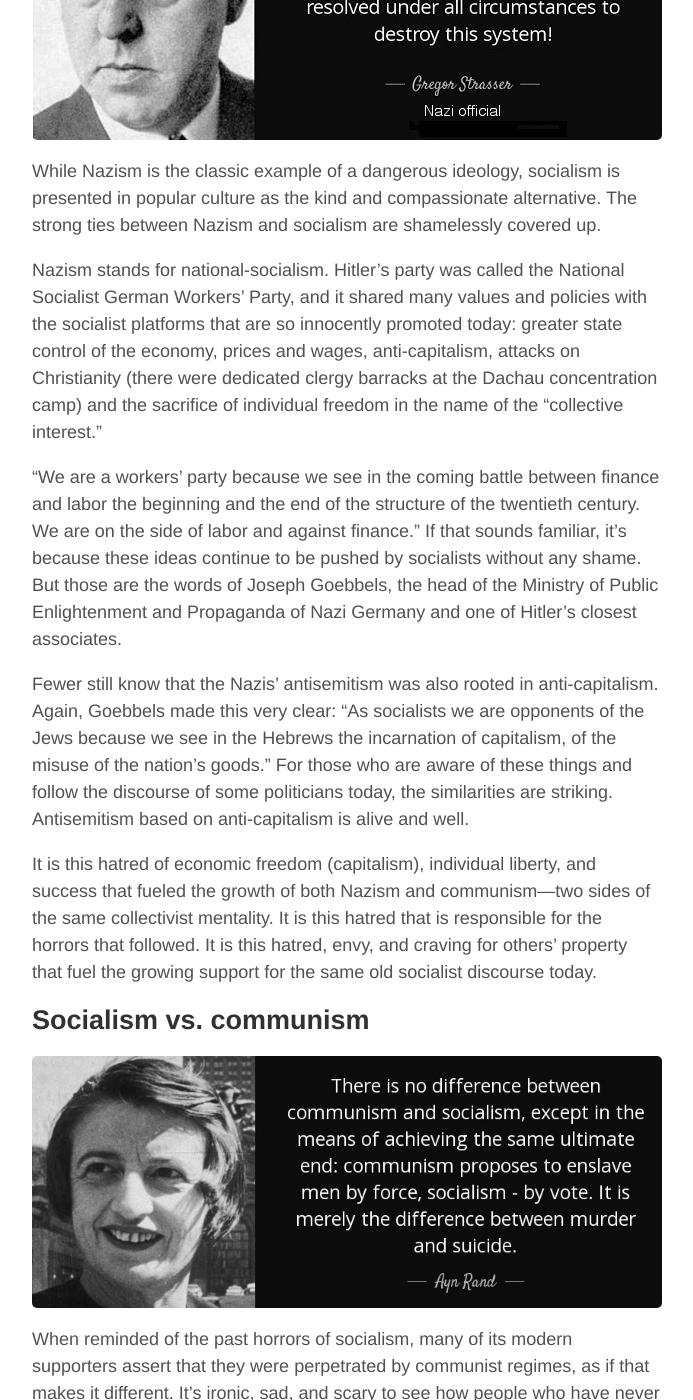
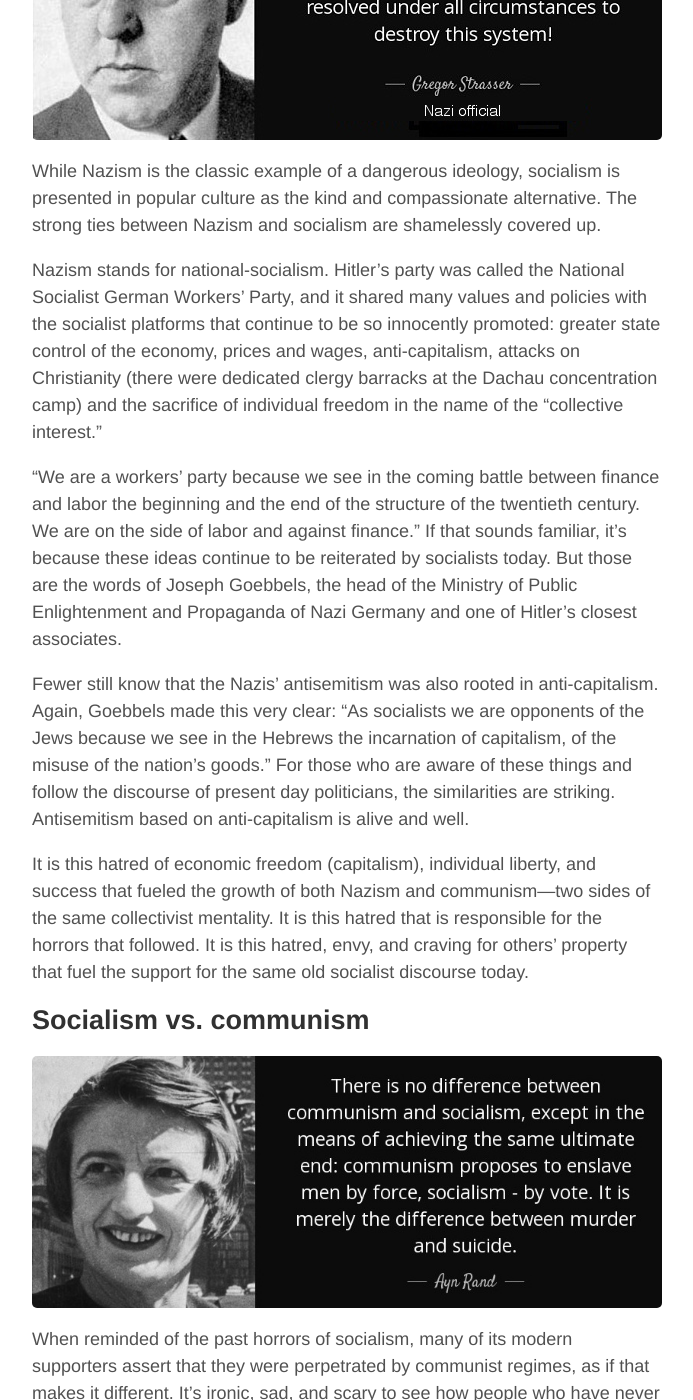
Before and after one commit to aoghina/aoghina.github.io, a Jekyll site: the page built from _posts/2018-10-23-socialism-ruined-my-country.md, in a window 1280 px wide and 1400 px high, scrolled down 5862 px. Shown: the whole window, without its empty margins (293-986 px from the left). Built offline with Jekyll 4.4.1, drawn with Linux system fonts in a browser that asks for light colours; comment, search, counter and statistics services are not loaded.

Commit message:
Small reformulation

```diff
--- a/_posts/2018-10-23-socialism-ruined-my-country.md
+++ b/_posts/2018-10-23-socialism-ruined-my-country.md
@@ -77,13 +77,13 @@ In socialism, individual freedom dies, and liberal democracy can never exist exc
 
 While Nazism is the classic example of a dangerous ideology, socialism is presented in popular culture as the kind and compassionate alternative. The strong ties between Nazism and socialism are shamelessly covered up.
 
-Nazism stands for national-socialism. Hitler's party was called the National Socialist German Workers' Party, and it shared many values and policies with the socialist platforms that are so innocently promoted today: greater state control of the economy, prices and wages, anti-capitalism, attacks on Christianity (there were dedicated clergy barracks at the Dachau concentration camp) and the sacrifice of individual freedom in the name of the "collective interest."
+Nazism stands for national-socialism. Hitler's party was called the National Socialist German Workers' Party, and it shared many values and policies with the socialist platforms that continue to be so innocently promoted: greater state control of the economy, prices and wages, anti-capitalism, attacks on Christianity (there were dedicated clergy barracks at the Dachau concentration camp) and the sacrifice of individual freedom in the name of the "collective interest."
 
-"We are a workers’ party because we see in the coming battle between finance and labor the beginning and the end of the structure of the twentieth century. We are on the side of labor and against finance." If that sounds familiar, it's because these ideas continue to be pushed by socialists without any shame. But those are the words of Joseph Goebbels, the head of the Ministry of Public Enlightenment and Propaganda of Nazi Germany and one of Hitler's closest associates.
+"We are a workers’ party because we see in the coming battle between finance and labor the beginning and the end of the structure of the twentieth century. We are on the side of labor and against finance." If that sounds familiar, it's because these ideas continue to be reiterated by socialists today. But those are the words of Joseph Goebbels, the head of the Ministry of Public Enlightenment and Propaganda of Nazi Germany and one of Hitler's closest associates.
 
-Fewer still know that the Nazis' antisemitism was also rooted in anti-capitalism. Again, Goebbels made this very clear: "As socialists we are opponents of the Jews because we see in the Hebrews the incarnation of capitalism, of the misuse of the nation’s goods." For those who are aware of these things and follow the discourse of some politicians today, the similarities are striking. Antisemitism based on anti-capitalism is alive and well.
+Fewer still know that the Nazis' antisemitism was also rooted in anti-capitalism. Again, Goebbels made this very clear: "As socialists we are opponents of the Jews because we see in the Hebrews the incarnation of capitalism, of the misuse of the nation’s goods." For those who are aware of these things and follow the discourse of present day politicians, the similarities are striking. Antisemitism based on anti-capitalism is alive and well.
 
-It is this hatred of economic freedom (capitalism), individual liberty, and success that fueled the growth of both Nazism and communism—two sides of the same collectivist mentality. It is this hatred that is responsible for the horrors that followed. It is this hatred, envy, and craving for others' property that fuel the growing support for the same old socialist discourse today.
+It is this hatred of economic freedom (capitalism), individual liberty, and success that fueled the growth of both Nazism and communism—two sides of the same collectivist mentality. It is this hatred that is responsible for the horrors that followed. It is this hatred, envy, and craving for others' property that fuel the support for the same old socialist discourse today.
 
 <a name="communism"></a>
 ## Socialism vs. communism
```
